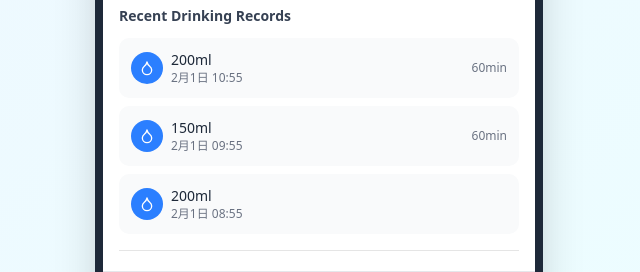
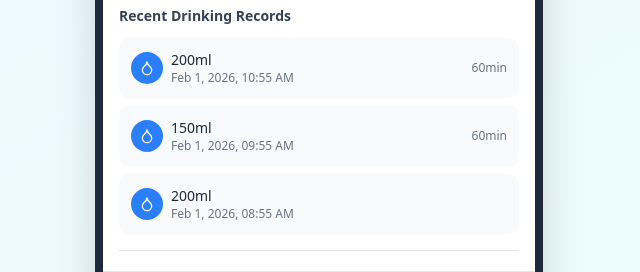
Before and after one commit to Fiona5646/smart-water-bottle-demo, a React (Vite) app: page / in a window 1280 px wide. Both pictures are taken after a click on the button "History". Shown: the part 483-755 px from the top of the page, without its empty margins (321-961 px from the left). Built offline with nearby package versions, Linux system fonts and the light colour scheme.

Commit message:
date language changed

```diff
--- a/src/components/DrinkingHistory.tsx
+++ b/src/components/DrinkingHistory.tsx
@@ -37,15 +37,16 @@ export function DrinkingHistory({ drinkingLog, minDailyGoal, maxDailyGoal }: Dri
   const maxVolume = volumes.length > 0 ? Math.max(...volumes) : 0;
 
   const formatTime = (date: Date) => {
-    return date.toLocaleTimeString('zh-CN', { hour: '2-digit', minute: '2-digit' });
+    return date.toLocaleTimeString('en-US', { hour: '2-digit', minute: '2-digit' });
   };
 
   const formatDateTime = (date: Date) => {
-    return date.toLocaleString('zh-CN', {
+    return date.toLocaleString('en-US', {
       month: 'short',
       day: 'numeric',
+      year: 'numeric',
       hour: '2-digit',
-      minute: '2-digit'
+      minute: '2-digit',
     });
   };
 
```
